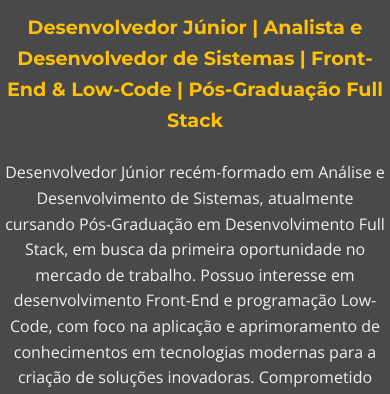
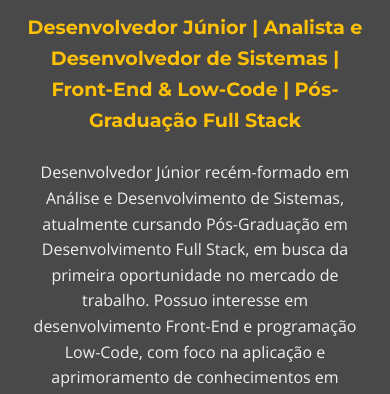
Before and after one commit to Adrian-LucasDK/Portifolio, a plain HTML site: page index.html in a window 390 px wide. Shown: the part 447-841 px from the top of the page. Drawn offline with nearby package versions, Linux system fonts and the light colour scheme.

Commit message:
Atualização do site

```diff
--- a/style.css
+++ b/style.css
@@ -1046,6 +1046,10 @@ header nav {
     header nav ul li {
         margin: 10px 0;
     }
+     .hero {
+        padding-left: 25px;
+        padding-right: 25px;
+    }
 }
 /* Seção Currículo */
 #cv {
```
